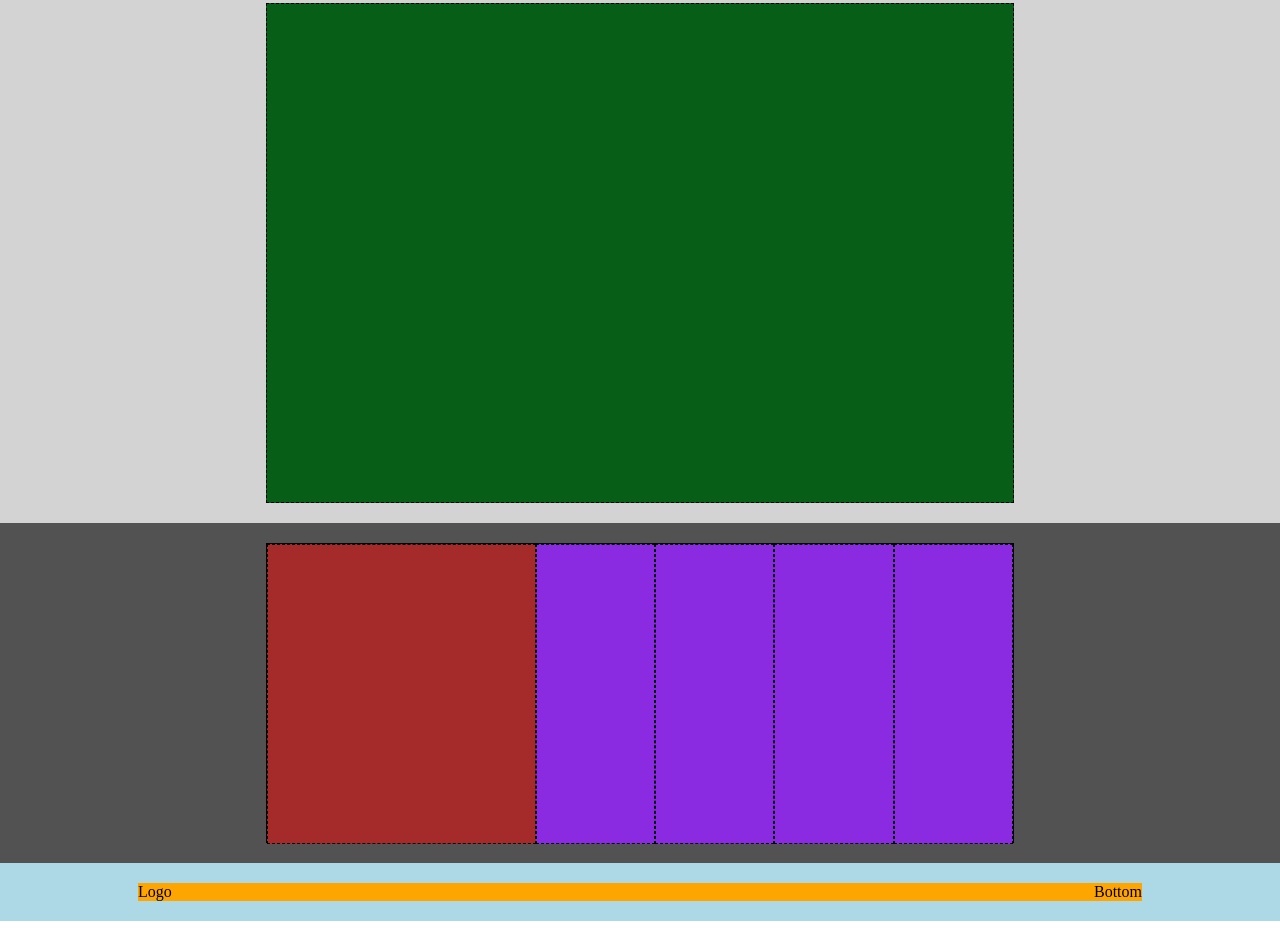
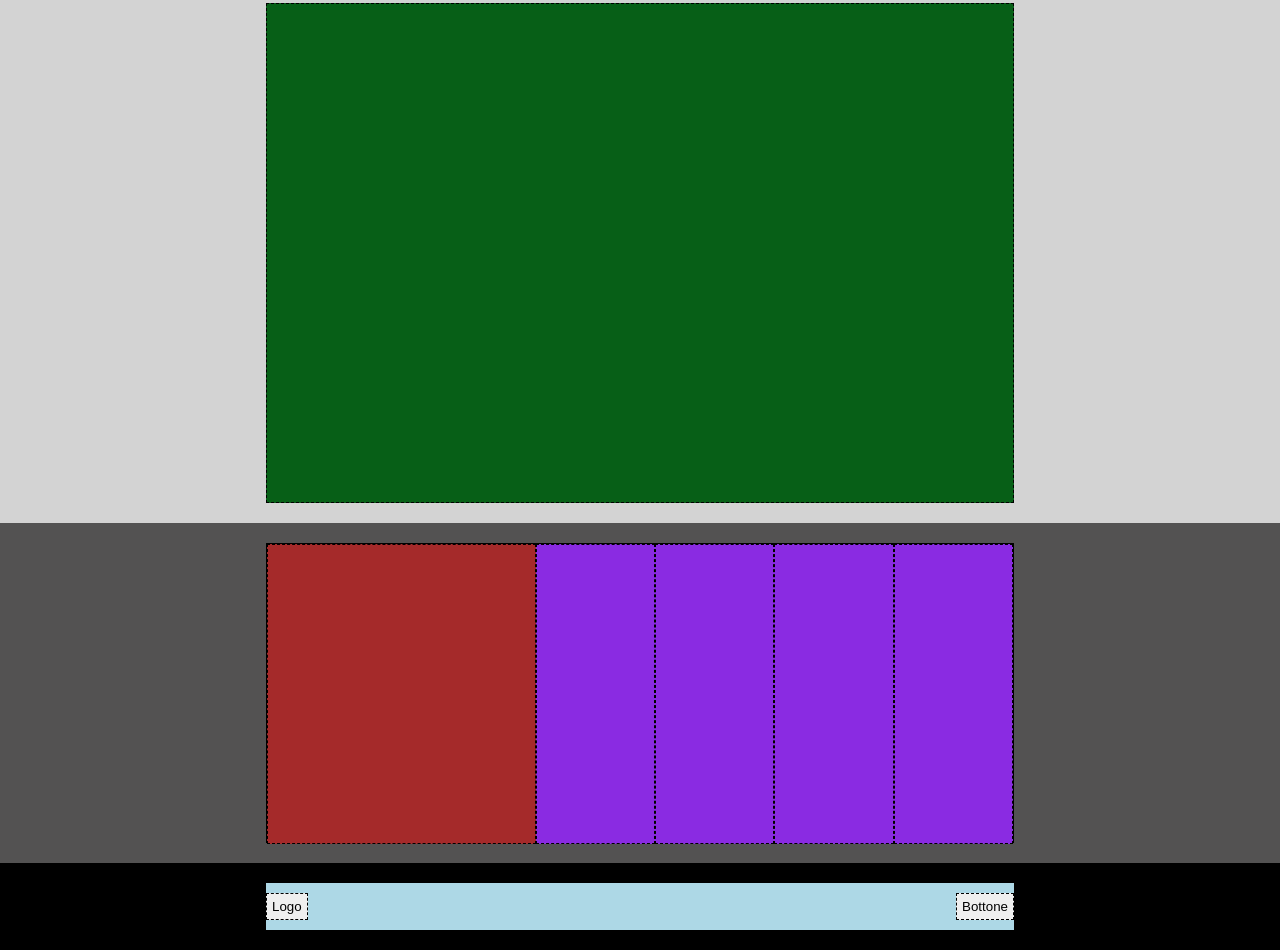
Before and after one commit to LunaLopis/htmlcss-struttura-discord, a plain HTML site: page index.html in a window 1280 px wide. Shown: the part 1463-2413 px from the top of the page. Before the commit the page ends 2384 px from the top, so only its background shows below. Drawn offline with Linux system fonts and the light colour scheme.

Commit message:
bottoni footer

```diff
--- a/css/style.css
+++ b/css/style.css
@@ -8,6 +8,7 @@
     background-color: lightblue;
     display: flex;
     justify-content: center;
+
 }
 
 .row-centered {
@@ -15,7 +16,7 @@
     margin: 20px;
     width: calc(80% - 20px);
     display: flex;
-    justify-content: space-between;
+
 }
 
 .row-centered .col {
@@ -25,6 +26,10 @@
     padding: 10px;
 }
 
+.menu {
+    display: flex;
+     justify-content: space-between;
+}
 /* FINE barra, INIZIO BOX BLU*/
 .container {
     width: 100%;
@@ -121,3 +126,31 @@
     background-color: brown;
     border: 1px dashed black;
 }
+
+.row-100-bottoni {
+  background-color: black;
+  width: 100%;
+  display: flex;
+  justify-content: center;
+}
+
+.row-bottoni {
+    width: calc(60% - 20px);
+    background-color: lightblue;
+    display: flex;
+    justify-content: flex-end;
+    align-items: center;
+
+}
+
+.row-bottoni {
+    margin: 20px;
+    padding: 10px 0px;
+    justify-content: space-between;
+    display: flex;
+}
+
+.click {
+    border: 1px dashed black;
+    padding: 5px;
+}
--- a/index.html
+++ b/index.html
@@ -14,15 +14,13 @@
         <section class="row-100">
             <div class="row-centered">
                 <div class="col">
-                    <div class="bottom">Logo</div>
+                    <div class="menu">Logo</div>
                 </div>
-
                 <div class="col">
-                    <div class="bottom"> Link Link Link</div>
+                    <div class="menu"> Link Link Link</div>
                 </div>
-
                 <div class="col">
-                    <div class="bottom">Login</div>
+                    <div class="menu">Login</div>
                 </div>
             </div>
         </section>
@@ -58,7 +56,6 @@
         </section>
     </main>
 
-
     <footer>
         <section class="container darkgrey">
             <div class="content">
@@ -70,14 +67,12 @@
             </div>
         </section>
 
-        <section class="row-100">
-            <div class="row-centered">
-                <div class="bottom finali">Logo</div>
-                <div class="bottom finali">Bottom</div>
+        <section class="row-100-bottoni">
+            <div class="row-bottoni">
+                <button type="button" class="click">Logo</button>
+                <button type="button" class="click">Bottone</button>
             </div>
         </section>
-
-
     </footer>
 </body>
 
```
